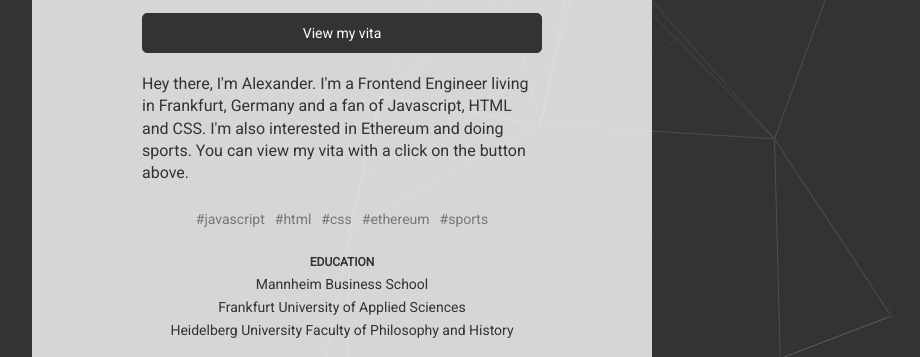
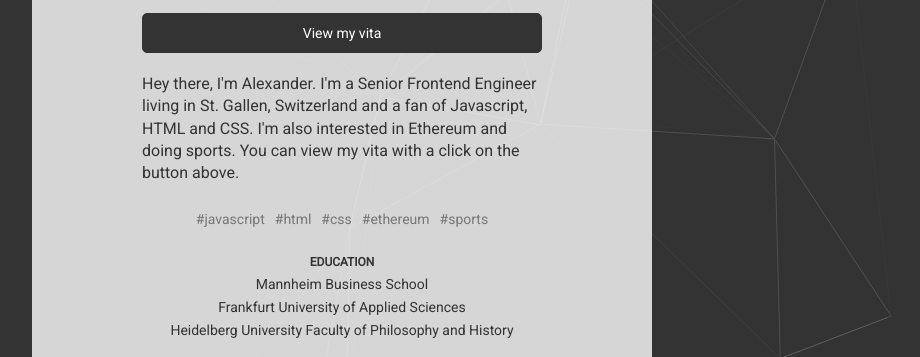
Before and after one commit to schmidt1024/personal-website, a plain HTML site: page index.html in a window 1280 px wide. Shown: the part 277-634 px from the top of the page, without its empty margins (298-1218 px from the left). Drawn offline with Linux system fonts and the light colour scheme.

Commit message:
change location

```diff
--- a/index.html
+++ b/index.html
@@ -255,7 +255,7 @@
 									</section>
 									<section class="bio">
 										<div>
-											<p>Hey there, I'm Alexander. I'm a Frontend Engineer living in Frankfurt, Germany and a fan of Javascript, HTML and CSS. I'm also interested in Ethereum and doing sports. You can view my vita with a click on the button above.</p>
+											<p>Hey there, I'm Alexander. I'm a Senior Frontend Engineer living in St. Gallen, Switzerland and a fan of Javascript, HTML and CSS. I'm also interested in Ethereum and doing sports. You can view my vita with a click on the button above.</p>
 										</div>
 									</section>
 									<section class="interests">
```
